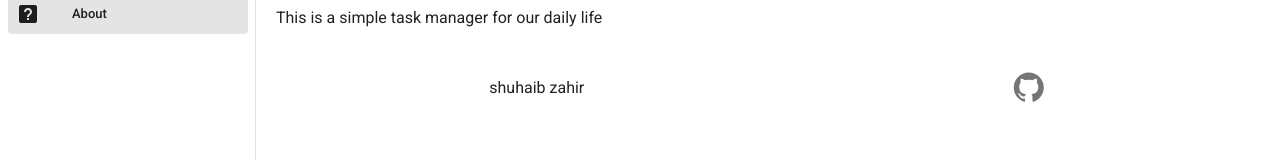
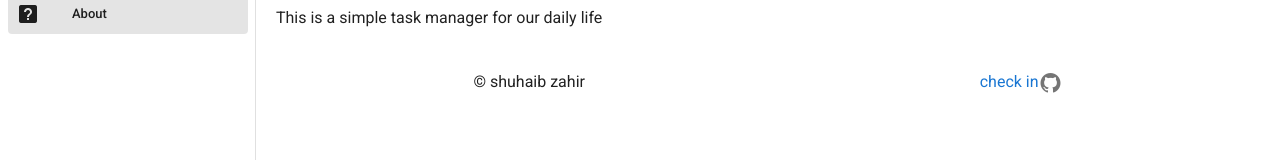
Before and after one commit to shuhaibzahir/todo-vue, a Vue app: page /about in a window 1280 px wide. Shown: the part 126-286 px from the top of the page. Built offline with nearby package versions, Linux system fonts and the light colour scheme.

Commit message:
updated design and last commit

```diff
--- a/src/views/About.vue
+++ b/src/views/About.vue
@@ -3,8 +3,8 @@
     <h1>About the task list</h1>
     <p>This is a simple task manager for our daily life</p>
     <div class="d-flex align-center justify-space-around mt-10">
-      <span> shuhaib zahir </span>
-      <v-icon large> mdi-github </v-icon>
+      <span> &copy shuhaib zahir </span>
+      <a href="www.google.com" style="text-decoration:none"> <span>check in</span><v-icon > mdi-github </v-icon></a>
     </div>
   </div>
 </template>
--- a/src/views/Todo.vue
+++ b/src/views/Todo.vue
@@ -7,7 +7,8 @@
             append-icon="mdi-plus-circle"
             hide-details
             clearable
-            @click:append="addTask()"
+            @keypress.enter="addTask"
+            @click:append="addTask"
             v-model="newTask"
           >
           </v-text-field>
```
